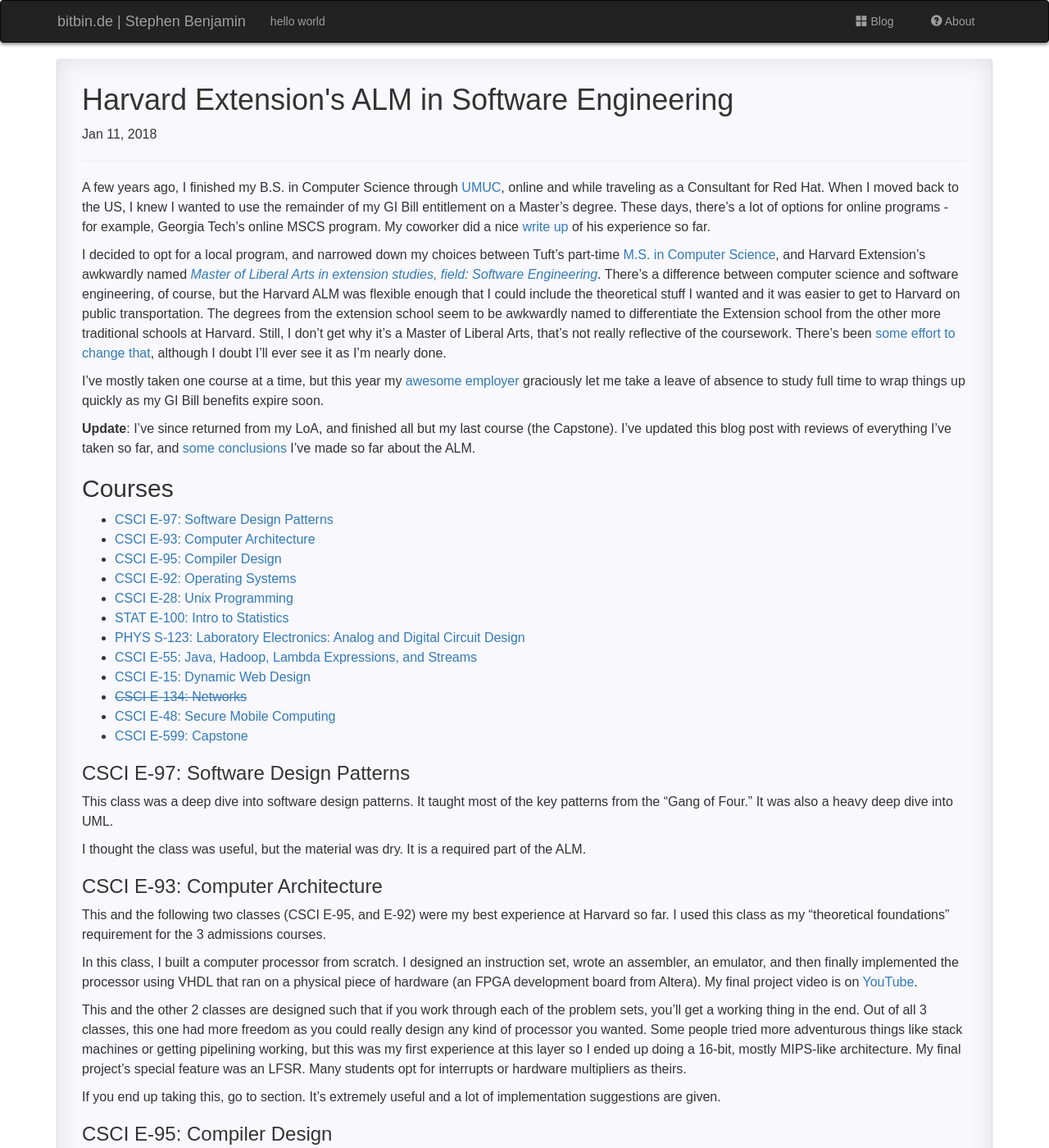
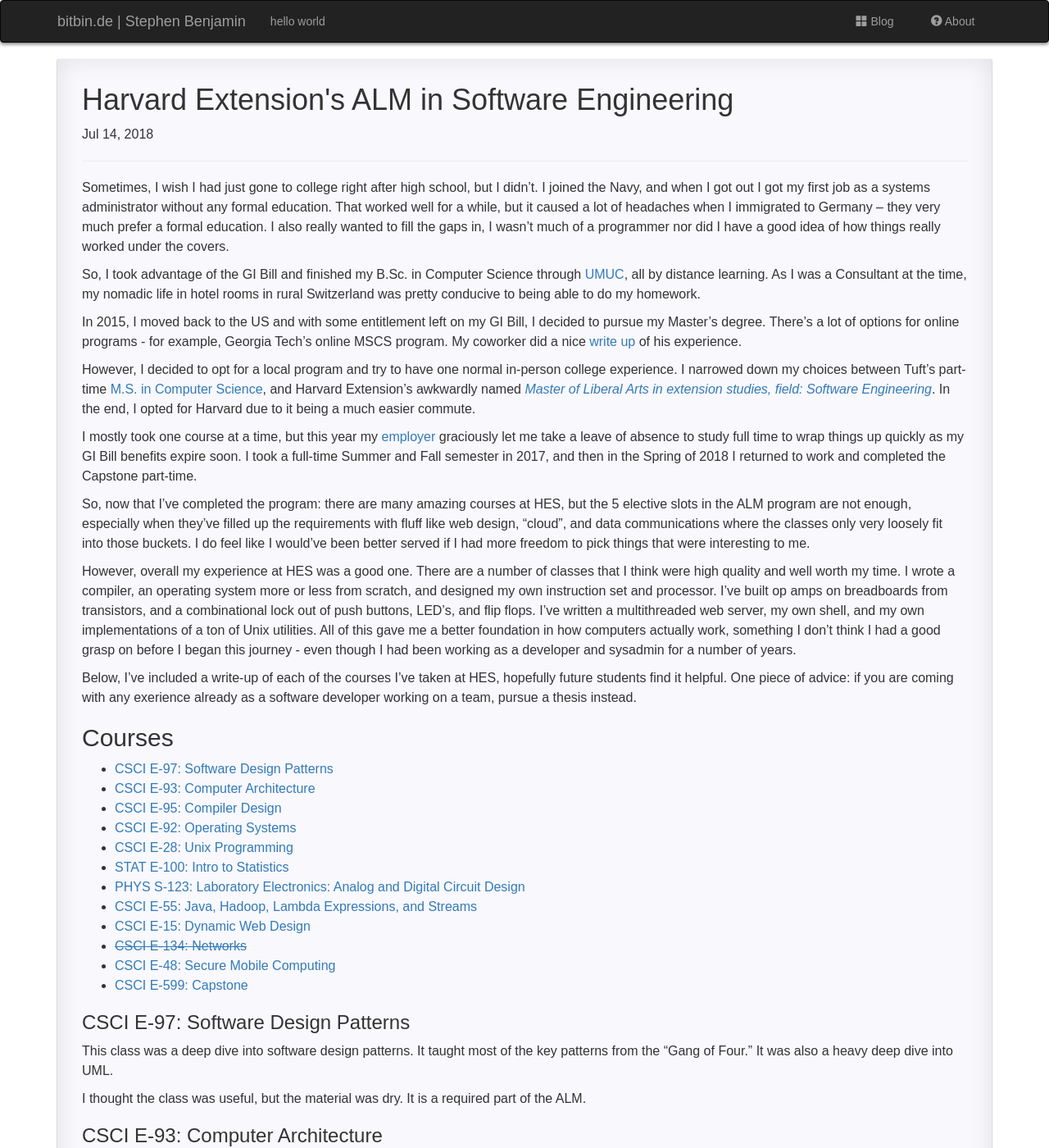
Before and after one commit to stbenjam/stbenjam.github.io, a Jekyll site: the page built from _posts/2017-08-05-harvard_extension.md, in a window 1280 px wide and 1400 px high. Shown: the whole window at 82% size. Built offline with Jekyll 4.4.1, drawn with Linux system fonts in a browser that asks for light colours; nearby versions of some CDN libraries; our own code applies the rules of GitHub Pages for plain Markdown files; a style sheet for code colours, icons or effects is not loaded; some of the changed text lies outside the part shown.

Commit message:
Update HES post

```diff
--- a/_posts/2017-08-05-harvard_extension.md
+++ b/_posts/2017-08-05-harvard_extension.md
@@ -1,32 +1,67 @@
 ---
+layout: post
 title: Harvard Extension's ALM in Software Engineering
-date: 2018-01-11 17:56:00
+date: 2018-07-14 10:31:00
 categories: education
 ---
 
-A few years ago, I finished my B.S. in Computer Science through
-[UMUC](http://umuc.edu/), online and while traveling as a Consultant for Red
-Hat. When I moved back to the US, I knew I wanted to use the remainder of my GI
-Bill entitlement on a Master's degree.  These days, there's a lot of options
-for online programs - for example, Georgia Tech's online MSCS program.  My
-coworker did a nice [write up](http://blog.daniellobato.me/omscs-year-1-review/) of his experience so far.
+Sometimes, I wish I had just gone to college right after high school,
+but I didn't.  I joined the Navy, and when I got out I got my first job
+as a systems administrator without any formal education.  That worked
+well for a while, but it caused a lot of headaches when I immigrated to
+Germany -- they very much prefer a formal education.  I also really
+wanted to fill the gaps in, I wasn't much of a programmer nor did I have
+a good idea of how things really worked under the covers.
 
-I decided to opt for a local program, and narrowed down my choices between
-Tuft's part-time [M.S. in Computer Science](http://www.cs.tufts.edu/Master-of-Science-in-Computer-Science-Degree/part-time-masters-degree-program-in-computer-science.html),
-and Harvard Extension's awkwardly named [_Master of Liberal Arts in extension studies, field: Software Engineering_](https://www.extension.harvard.edu/academics/graduate-degrees/software-engineering-degree). There's a difference between computer science and software engineering, of course, but the Harvard ALM was flexible enough that I could include the theoretical stuff I wanted and it was easier to get to Harvard on public transportation. The degrees from the extension school seem to be awkwardly named to
-differentiate the Extension school from the other more traditional schools at
-Harvard.  Still, I don't get why it's a Master of Liberal Arts, that's not
-really reflective of the coursework. There's been [some effort to change
-that](http://www.thecrimson.com/article/2016/4/25/extension-school-rally-degrees/),
-although I doubt I'll ever see it as I'm nearly done.
+So, I took advantage of the GI Bill and finished my B.Sc. in Computer
+Science through [UMUC](http://umuc.edu/), all by distance learning.  As
+I was a Consultant at the time, my nomadic life in hotel rooms in rural
+Switzerland was pretty conducive to being able to do my homework.
 
-I've mostly taken one course at a time, but this year my [awesome
-employer](http://www.redhat.com/) graciously let me take a leave of absence to
-study full time to wrap things up quickly as my GI Bill benefits expire soon.
+In 2015, I moved back to the US and with some entitlement left on my GI
+Bill, I decided to pursue my Master's degree. There's a lot of options
+for online programs - for example, Georgia Tech's online MSCS program.
+My coworker did a nice [write
+up](http://blog.daniellobato.me/omscs-year-1-review/) of his experience.
 
-**Update**: I've since returned from my LoA, and finished all but my last
-course (the Capstone). I've updated this blog post with reviews of everything
-I've taken so far, and [some conclusions](#conclusion) I've made so far about the ALM.
+However, I decided to opt for a local program and try to have one normal in-person
+college experience.  I narrowed down my choices between Tuft's part-time
+[M.S. in Computer
+Science](http://www.cs.tufts.edu/Master-of-Science-in-Computer-Science-Degree/part-time-masters-degree-program-in-computer-science.html),
+and Harvard Extension's awkwardly named [_Master of Liberal Arts in
+extension studies, field: Software
+Engineering_](https://www.extension.harvard.edu/academics/graduate-degrees/software-engineering-degree).
+In the end, I opted for Harvard due to it being a much easier commute.
+
+I mostly took one course at a time, but this year my
+[employer](http://www.redhat.com/) graciously let me take a leave of
+absence to study full time to wrap things up quickly as my GI Bill
+benefits expire soon.  I took a full-time Summer and Fall semester in
+2017, and then in the Spring of 2018 I returned to work and completed
+the Capstone part-time.
+
+So, now that I've completed the program: there are many amazing courses
+at HES, but the 5 elective slots in the ALM program are not enough,
+especially when they've filled up the requirements with fluff like web
+design, "cloud", and data communications where the classes only very
+loosely fit into those buckets.  I do feel like I would've been better
+served if I had more freedom to pick things that were interesting to me.
+
+However, overall my experience at HES was a good one.  There are a number
+of classes that I think were high quality and well worth my time.  I wrote a
+compiler, an operating system more or less from scratch, and designed my own
+instruction set and processor.  I've built op amps on breadboards from
+transistors, and a combinational lock out of push buttons, LED's, and flip
+flops.  I've written a multithreaded web server, my own shell, and my own
+implementations of a ton of Unix utilities.  All of this gave me a better
+foundation in how computers actually work, something I don't think I had a good
+grasp on before I began this journey - even though I had been working as a
+developer and sysadmin for a number of years.
+
+Below, I've included a write-up of each of the courses I've taken at
+HES, hopefully future students find it helpful.  One piece of advice: if
+you are coming with any exerience already as a software developer
+working on a team, pursue a thesis instead.
 
 ## Courses
 
@@ -55,7 +90,7 @@
 ### CSCI E-93: Computer Architecture
 
 This and the following two classes (CSCI E-95, and E-92) were my best
-experience at Harvard so far. I used this class as my "theoretical foundations"
+experience at Harvard. I used this class as my "theoretical foundations"
 requirement for the 3 admissions courses.
 
 In this class, I built a computer processor from scratch.  I designed an
@@ -206,9 +241,7 @@
 
 I dropped it early on, as the advertised pre-reqs were not correct. One needs
 a deeper background than I had in math, including linear algebra.  I've always
-regretted not having a better background in math.  Maybe something I'll improve
-after I graduate.
-
+regretted not having a better background in math.
 
 ### CSCI E-48: Secure Mobile Computing
 
@@ -229,30 +262,31 @@
 
 ### CSCI E-599: Capstone
 
-Currently in progress for Spring 2018, will update when complete.
+The capstone is a semester-long group software project, where students
+are divided into teams and complete a medium-to-large software project.
+Before the semester began, the Professor looked for project ideas. There
+was a team working on a blockchain reccomendation letters service, and
+another who was working on data mining the pubmed database to find
+studies with particular demographic data.
 
-## Conclusion
+Our team of 6 worked on a system for tracking hand hygeine in medical
+facilities.  Huge numbers of completely preventable infections are
+acquired in hospitals ever year, many resulting in death.  Proper hand
+hygiene is the single most effective tool to reduce this, and there's a
+lot of expensive, proprietary systems out there for ensuring compliance.
+Most facilities tend to use manual, paper-based methods, so our goal was
+to provide an open source, free tool to elimate the paper-based method.
+We had a stretch goal to come up with a cheaper commodity hardware
+method for tracking compliance with proximity sensors.
 
-I have finished all but the Capstone, which I'm currently taking in Spring 2018.
+We spent a lot of time working on planning and requirements gathering,
+and the project evolved and morphed a few times around the edges.  We
+didn't end up demoing hardware, although the platform had interfaces for
+integrating it, and we ended up expanding to a more general observation
+platform with the presented use case being for hand hygiene.
 
-There are many amazing courses at HES, but the 5 elective slots in the ALM
-program are not enough, especially when they've filled up the requirements with
-fluff like web design, "cloud", and data communications where the classes only
-very loosely fit into those buckets.
-
-I am a little bit disappointed by how many courses I felt like were wasting my
-time.  My own professional goals do not align with how HES has structured the
-ALM.  I'd rather have more elective slots, which I could've used to correct my
-weakness in math ([MATH E-23A](https://www.extension.harvard.edu/academics/courses/linear-algebra-real-analysis-i/15176)
-and others), or get more experience with research ([CSCI E-191](https://www.extension.harvard.edu/academics/courses/classics-computer-science/24999)).
-
-However, overall my experience at HES has been a good one.  There are a number
-of classes that I think were high quality and well worth my time.  I wrote a
-compiler, an operating system more or less from scratch, and designed my own
-instruction set and processor.  I've built op amps on breadboards from
-transistors, and a combinational lock out of push buttons, LED's, and flip
-flops.  I've written a multithreaded web server, my own shell, and my own
-implementations of a ton of Unix utilities.  All of this gave me a better
-foundation in how computers actually work, something I don't think I had a good
-grasp on before I began this journey - even though I had been working as a
-developer and sysadmin for a number of years.
+Overall it was a good and interesting experience. We even had a
+real-world deployment of our project to a free clinic in Texas, where it
+was trialed and we gathered data about the usability of our platform. We
+also participated in BioIT World and presented our project in the poster
+area.
```
